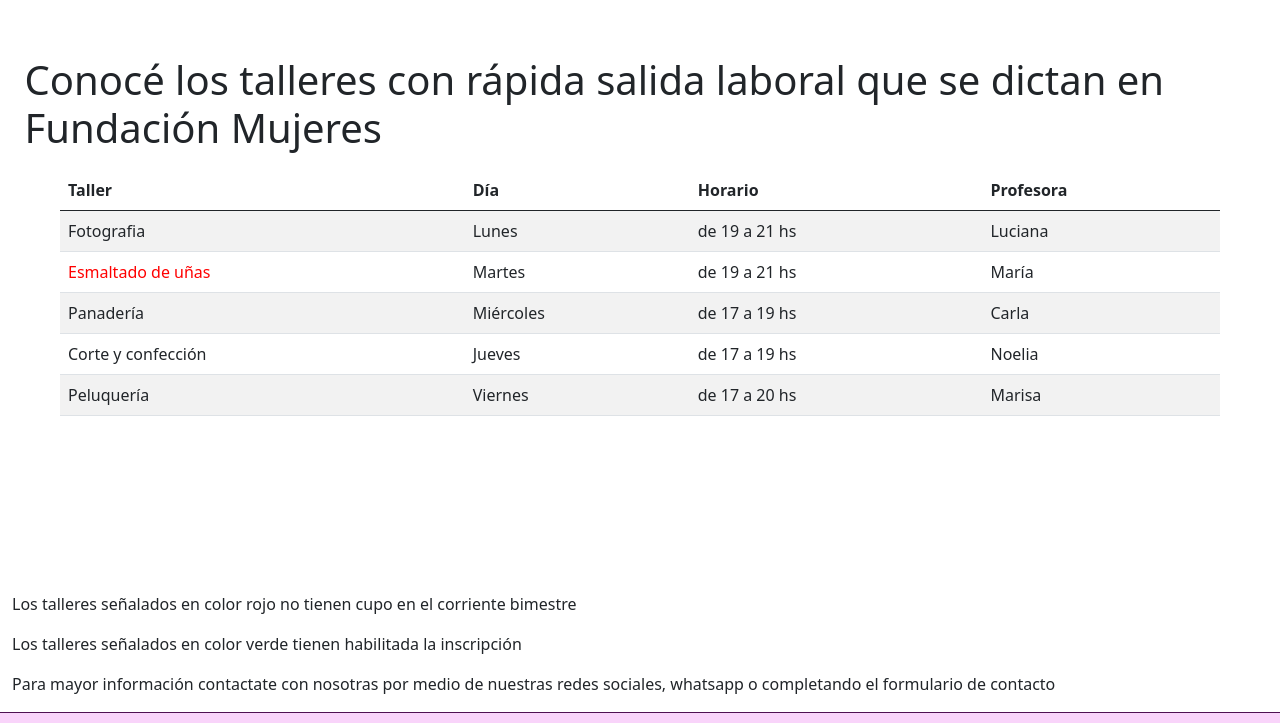
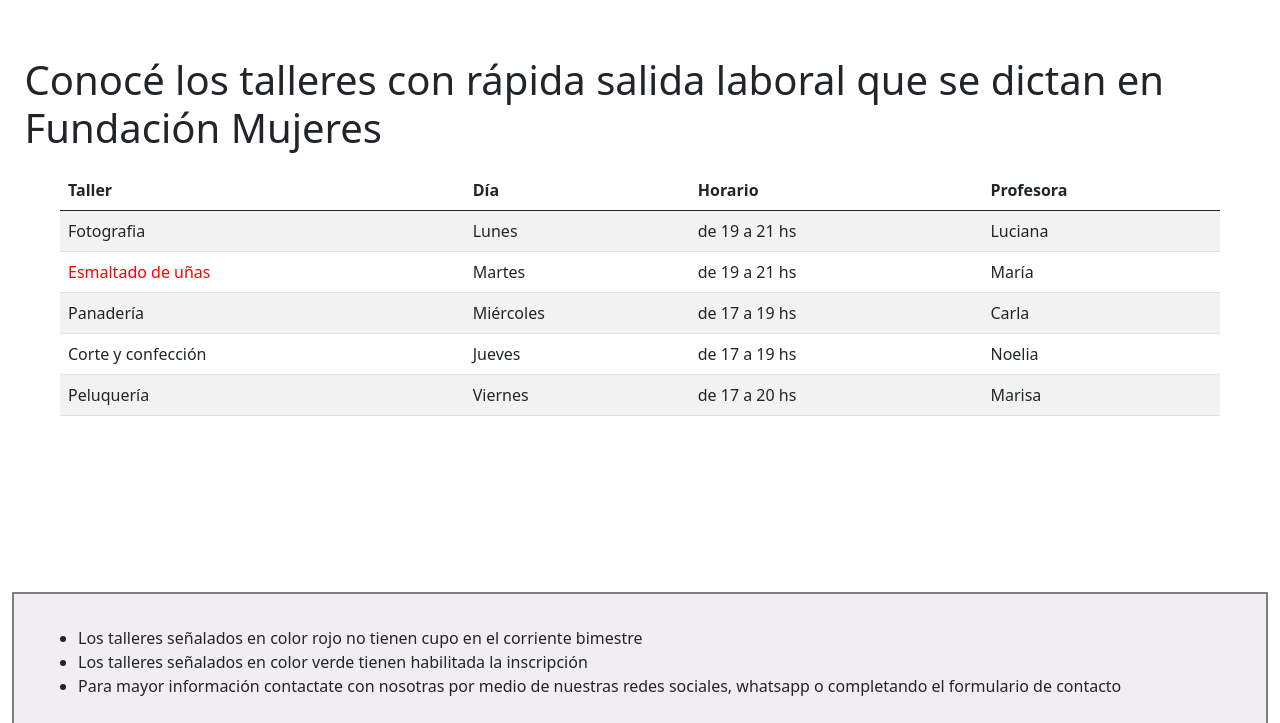
Before and after one commit to MarianaSandrigo/mi_repositorio, a website: page pages/talleres.html in a window 1280 px wide. Shown: the part 135-858 px from the top of the page. Drawn offline with nearby package versions, Linux system fonts and the light colour scheme.

Commit message:
se agregan listas en page talleres con aclaraciones sobre la tabla

```diff
--- a/pages/talleres.html
+++ b/pages/talleres.html
@@ -5,8 +5,10 @@
     <meta charset="UTF-8">
     <meta http-equiv="X-UA-Compatible" content="IE=edge">
     <meta name="viewport" content="width=device-width, initial-scale=1.0">
-    <meta name="description" content="En nuestro centro de dia dictamos talleres con rápida salida laboral para empoderamiento de mujeres víctimas de violencia de género y violencia económica">
-    <meta name="keywords" content="violencia de genero, ayuda a mujeres, fundacion mujeres en santa fe, centro de dia santa fe, talleres con salida laboral">
+    <meta name="description"
+        content="En nuestro centro de dia dictamos talleres con rápida salida laboral para empoderamiento de mujeres víctimas de violencia de género y violencia económica">
+    <meta name="keywords"
+        content="violencia de genero, ayuda a mujeres, fundacion mujeres en santa fe, centro de dia santa fe, talleres con salida laboral">
     <title>Talleres con salida laboral</title>
     <link rel="stylesheet" href="../css/styles.css">
     <link href="https://fonts.googleapis.com/css2?family=Montserrat&family=Roboto:wght@100&display=swap"
@@ -103,16 +105,21 @@
                 </tbody>
             </table>
         </section>
-            <p>Los talleres señalados en color rojo no tienen  cupo en el corriente bimestre</p>
-            <p>Los talleres señalados en color verde tienen habilitada la inscripción</p>
-            <p>Para mayor información contactate con nosotras por medio de nuestras redes sociales, whatsapp o completando el formulario de contacto</p>
+        <div class="aclaracionTalleres">
+            <ul>
+                <li>Los talleres señalados en color rojo no tienen cupo en el corriente bimestre</li>
+                <li>Los talleres señalados en color verde tienen habilitada la inscripción</li>
+                <li>Para mayor información contactate con nosotras por medio de nuestras redes sociales,
+                    whatsapp o completando el formulario de contacto</li>
+            </ul>
+        </div>
     </section>
     <!---Aca comienza footer-->
     <footer class="footerColor">
         <div class="container-fluid">
             <nav class="row">
-                    <div class="col-4 text-reset text-uppercase  d-flex  align-items-center" ><img
-                        src="../img/loguito.PNG" alt="logo"></div>
+                <div class="col-4 text-reset text-uppercase  d-flex  align-items-center"><img src="../img/loguito.PNG"
+                        alt="logo"></div>
 
 
                 <ul class="col-4 list-unstyled menu2">
@@ -126,10 +133,14 @@
 
                 <ul class="col-4 list-unstyled redes">
                     <li class="font-weight-bold text-uppercase d-flex  justify-content-between menu">Redes Sociales</li>
-                        <li><a class="text-reset" href="https://www.gmail.com/"><i class="fa-solid fa-envelope"></i></a> </li>
-                        <li><a class="text-reset" href="https://www.instagram.com/" target="blank"><i class="fa-brands fa-instagram-square"></i></a></li>
-                        <li><a class="text-reset" href="https://www.facebook.com/" target="blank"><i class="fa-brands fa-facebook"></i></a></li>
-                        <li><a class="text-reset" href="https://www.whatsapp.com/" target="blank"><i class="fa-brands fa-whatsapp-square"></i></a></li>
+                    <li><a class="text-reset" href="https://www.gmail.com/"><i class="fa-solid fa-envelope"></i></a>
+                    </li>
+                    <li><a class="text-reset" href="https://www.instagram.com/" target="blank"><i
+                                class="fa-brands fa-instagram-square"></i></a></li>
+                    <li><a class="text-reset" href="https://www.facebook.com/" target="blank"><i
+                                class="fa-brands fa-facebook"></i></a></li>
+                    <li><a class="text-reset" href="https://www.whatsapp.com/" target="blank"><i
+                                class="fa-brands fa-whatsapp-square"></i></a></li>
 
                 </ul>
             </nav>
--- a/scss/styles.scss
+++ b/scss/styles.scss
@@ -59,6 +59,9 @@
     color: $color-principal;
   }
   /*-------------------index--------------------*/
+  .inicio{
+    padding:0 2rem 5rem 2rem;
+  }
   .imgIndex1{
     width: 30rem;
     height: 20rem;
@@ -128,6 +131,7 @@
     margin: 1%;
     padding: 1%;
   }
+
   /*--------------quienessomosPage--------------*/
   .article {
     padding: 5%;
@@ -153,7 +157,15 @@
   .titTalleres{
     padding: 0.3% 1%;
   }
-  /*--------------page donar--------------*/
+
+  .aclaracionTalleres{
+    border: 2px solid $color-border;
+    box-shadow: shadow;
+    background-color: #f1eef3;
+    margin: 0 0 2rem 0;
+    padding: 2rem;
+    }
+  /*-------page donar--------------*/
   .cajaPagedonar{
     background-color: #f1e2fa;
 
```
Also changed, not shown: index.html (+3 -3 lines), CSS/styles.css, css/styles.css. Lines whose indentation alone changed are shown as unchanged.
